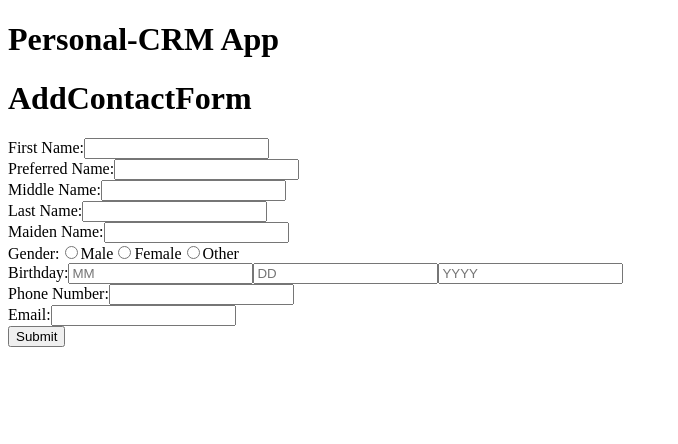
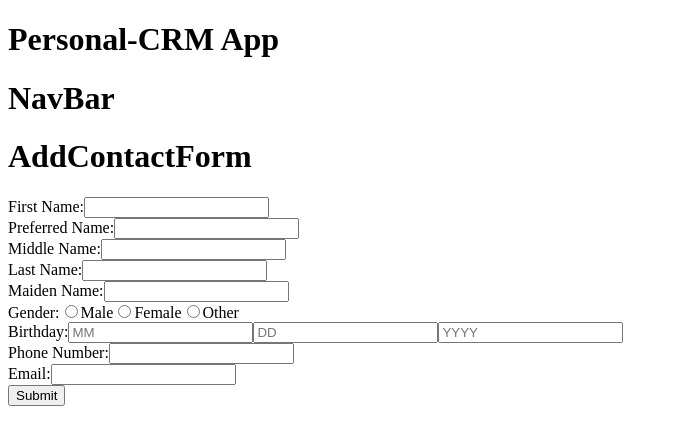
Before and after one commit to clayton-lin/personal-crm, a React app: page / in a window 1280 px wide. Shown: the top 444 px of the page, without its empty margins (0-678 px from the left). Built offline with nearby package versions, Linux system fonts and the light colour scheme.

Commit message:
Init NavBar component

```diff
--- a/src/components/App.js
+++ b/src/components/App.js
@@ -1,4 +1,5 @@
 import React, { Component } from 'react';
+import NavBar from './NavBar';
 import AddContactForm from './AddContactForm';
 
 
@@ -7,6 +8,7 @@
     return (
       <div>
         <h1>Personal-CRM App</h1>
+        <NavBar />
         <AddContactForm/>
       </div>
     );
--- /dev/null
+++ b/src/components/NavBar.js
@@ -0,0 +1,19 @@
+import React, { Component } from 'react';
+
+
+class NavBar extends Component {
+  constructor(props) {
+    super(props);
+    this.state = {};
+  };
+
+  render() {
+    return (
+      <div>
+        <h1>NavBar</h1>
+      </div>
+    );
+  }
+}
+
+export default NavBar;
```
